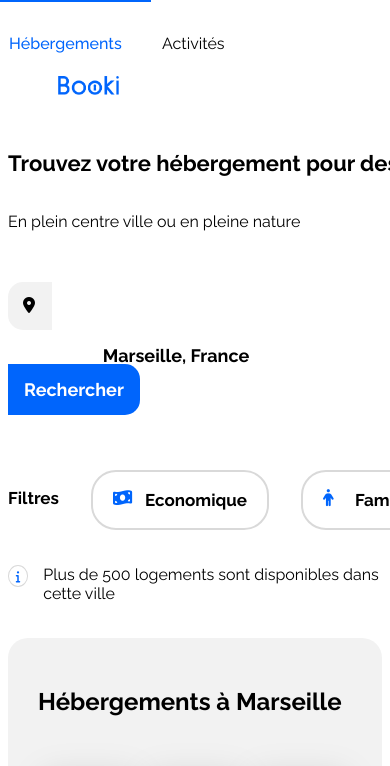
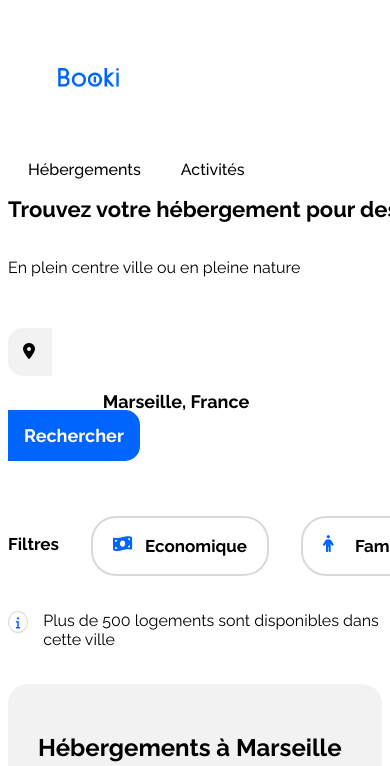
Before and after one commit to emiliemalo/P3booki-nouvelle-version, a plain HTML site: page index.html in a window 390 px wide. Shown: the top 766 px of the page. Drawn offline with Linux system fonts and the light colour scheme.

Commit message:
Correction CSS media queries mobil

```diff
--- a/css/style.css
+++ b/css/style.css
@@ -16,7 +16,16 @@
 body {
   display: flex;
   justify-content: center;
+  margin-top: 0px;
+
 }
+
+header {
+    display: flex;
+    flex-direction: row;
+    flex-wrap: nowrap;
+    justify-content: space-between;
+  }
 
 .main-container {
   width: 100%;
@@ -34,39 +43,26 @@ body {
 }
 
 .container {
-  width: 381px;
-  height: 19px;
-  margin-top: 35px;
-
-  display: flex;
-  align-items: flex-end;
-  text-align: right;
-  position: absolute;
-  top: 0;
-  right: 0;
+    display: flex;
+    flex-direction: row;
 }
 
-.element1 {
-  color: #0065fc;
+.element-nav {
+  color: #000000;
   font-weight: 500;
   font-size: 16px;
-  line-height: 18.78px;
-  text-decoration: none;
   text-align: center;
-  margin-right: 40px;
-}
-.element1::before {
-  content: "";
-  position: absolute;
-  top: -35px; /* Position au-dessus du contenu */
-  left: -20px;
-  width: 162px;
-  height: 2px; /* Hauteur de la barre */
-  background-color: transparent; /* Couleur de la barre par défaut (invisible) */
+  padding-top: 35px;
+  padding-right: 20px;
+  padding-left: 20px;
+  border-top: 2px white;
+  background-color: transparent;
+
 }
 
-.element1:hover::before {
-  background-color: #0065fc;
+.element-nav:hover {
+    border-top: solid 2px #0065fc;
+    color: #0065fc;
 }
 
 .element2 {
@@ -599,7 +595,19 @@ a {
 
 @media (max-width: 768px)
 {
-    .main-container {
+
+    body {
+        display: flex;
+        flex-direction: column;
+      }
+
+      header {
+        display: flex;
+        flex-direction: row;
+        flex-wrap: wrap;
+      }
+
+      .main-container {
         width: 100%;
         max-width: 768px;
         margin: 30px 0 0 0;
@@ -607,26 +615,35 @@ a {
         box-sizing: border-box;
         display: flex;
         flex-direction: column;
-
-    }
-}
-    .body {
-        display: flex;
-        flex-direction: column;
       }
 
-      .header{
+      .logo-booki {
+        display: flex;
+        align-items: center;
+        width: 100%;
 
+      }
+
+      .image-logo {
         display: flex;
+
+
+      }
+
+      .container {
+        display: flex;
+        flex-direction: row;
+        flex-wrap: nowrap;
+      }
+
+      .element-nav {
+
+       align-items: center;
 
 
 
       }
 
 
-      .logo-booki img {
-        overflow: ;
-     width: 61px;
-    height: 19px;
 
     }
--- a/index.html
+++ b/index.html
@@ -27,10 +27,10 @@
           <img src="images/logo/Booki.png" alt="image-logo" />
         </div>
 
-        <div class="container">
-          <a href="#" class="element1"> Hébergements</a>
-          <a href="#" class="element2">Activités</a>
-        </div>
+        <nav class="container">
+          <a href="#" class="element-nav"> Hébergements</a>
+          <a href="#" class="element-nav">Activités</a>
+        </nav>
       </header>
 
       <h2 class="h2">Trouvez votre hébergement pour des vacances de rêve</h2>
```
